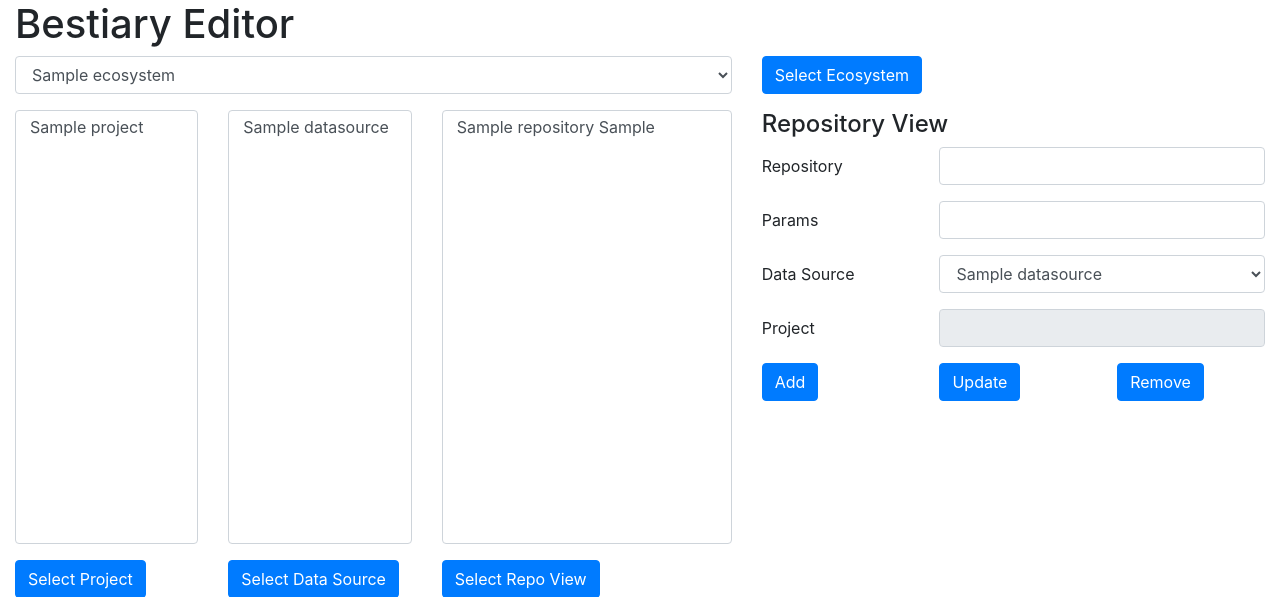
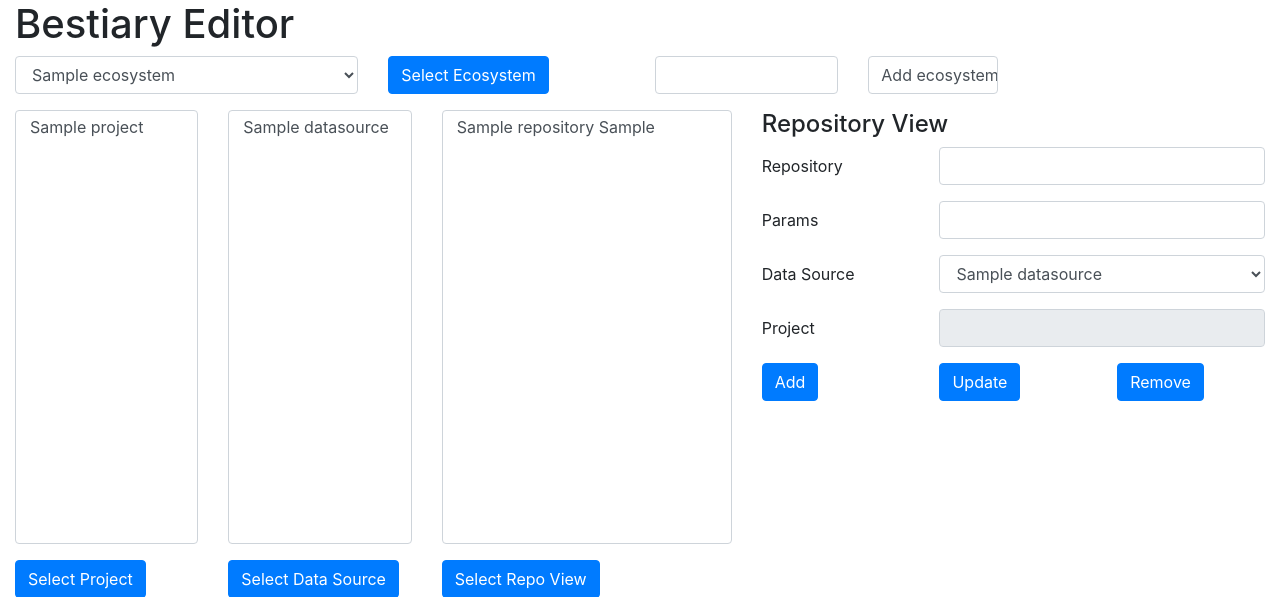
Before and after one commit to chaoss/grimoirelab-bestiary, a Django app: page /projects/editor/ in a window 1280 px wide. Shown: the part 56-653 px from the top of the page. Run offline with Django 3.2, Linux system fonts and the light colour scheme; tables that the repository leaves empty hold one stand-in row (values such as "Sample post"); some libraries are stand-ins or nearby versions.

Commit message:
[editor] Add "Add ecosystem" feature
 - Rename form `EcosystemForm` as `EcosystemsForm` to match the format
   with the rest of Forms, as forms with plural names are used
   to show a list of objects and singular names are used to add
   a new object of that class.

 - Add form `EcosystemForm` for the new `Add Ecosystem` feature.
   This was the reason for the renaming (see previous point).

 - Modify editor template with the new `Add Ecosystem` form

 - Add `add_ecosystem` method to `views.py`.

 - Add new `urlpattern` to `urls.py` for supporting the new form.

```diff
--- a/django_bestiary/projects/forms.py
+++ b/django_bestiary/projects/forms.py
@@ -54,11 +54,21 @@ class BestiaryEditorForm(forms.Form):
 
 class EcosystemForm(BestiaryEditorForm):
 
+    @perfdata
+    def __init__(self, *args, **kwargs):
+        super(EcosystemForm, self).__init__(*args, **kwargs)
+
+        self.fields['ecosystem_name'] = forms.CharField(label='Ecosystem name', max_length=100)
+        self.fields['ecosystem_name'].widget = forms.TextInput(attrs={'class': 'form-control'})
+
+
+class EcosystemsForm(BestiaryEditorForm):
+
     widget = forms.Select(attrs={'class': 'form-control'})
 
     @perfdata
     def __init__(self, *args, **kwargs):
-        super(EcosystemForm, self).__init__(*args, **kwargs)
+        super(EcosystemsForm, self).__init__(*args, **kwargs)
 
         choices = ()
 
--- a/django_bestiary/projects/templates/projects/editor.html
+++ b/django_bestiary/projects/templates/projects/editor.html
@@ -21,19 +21,28 @@
   <div class="col-sm">
     <form action="/select_ecosystem" method="post">
       {% csrf_token %}
-      {% for field in ecosystem_form.state_fields %}
+      {% for field in ecosystems_form.state_fields %}
         {{ field }}
       {% endfor %}
-      {{ ecosystem_form.name.errors }}
+      {{ ecosystems_form.name.errors }}
       <div class="form-group row">
         <div class="col-sm-7">
-          {{ ecosystem_form.name }}
+          {{ ecosystems_form.name }}
         </div>
         <div class="col-sm-5">
           <button type="submit" class="btn btn-primary">Select Ecosystem</button>
         </div>
       </div>
     </form>
+  </div>
+  <div class="col-sm">
+    <form action="/add_ecosystem" method="post">
+        {% csrf_token %}
+        <div class="form-group row">
+            <div class="col-sm-4">{{ ecosystem_form.ecosystem_name }}</div>
+            <div class="col-sm-3"><input type="submit" value="Add ecosystem" class="form-control"></div>
+      </form>
+  </div>
   </div>
 </div>
 
--- a/django_bestiary/projects/templates/projects/project.html
+++ b/django_bestiary/projects/templates/projects/project.html
@@ -60,7 +60,7 @@
             <div class="modal-body">
                     <div class="input-group">
                         <span class="input-group-addon"><i class="fa fa-globe"></i></span>
-                        {{ ecosystem_form.name }}
+                        {{ ecosystems_form.name }}
                     </div>
             </div>
             <div class="modal-footer">
--- a/django_bestiary/projects/urls.py
+++ b/django_bestiary/projects/urls.py
@@ -7,6 +7,7 @@ urlpatterns = [
     url(r'^export/ecosystem=(?P<ecosystem>[\w ]+)', views.export_to_file),
     url(r'^export/$', views.export_to_file),
     url(r'^editor/$', views.editor, name='editor'),
+    url(r'^add_ecosystem$', views.add_ecosystem),
     url(r'^select_ecosystem$', views.select_ecosystem),
     url(r'^add_project$', views.add_project),
     url(r'^remove_project$', views.remove_project),
--- a/django_bestiary/projects/views.py
+++ b/django_bestiary/projects/views.py
@@ -24,7 +24,7 @@ from . import forms
 def index(request):
 
     template = loader.get_template('projects/project.html')
-    eco_form = forms.EcosystemForm(state=None)
+    eco_form = forms.EcosystemsForm(state=None)
     project = None
     if (request.GET.get('project')):
         project = request.GET.get('project')
@@ -32,7 +32,7 @@ def index(request):
     context.update(find_projects())
     context.update(find_project_data_sources(project))
     context['project_selected'] = project
-    context['ecosystem_form'] = eco_form
+    context['ecosystems_form'] = eco_form
     render_index = template.render(context, request)
     return HttpResponse(render_index)
 
@@ -94,7 +94,8 @@ def perfdata(func):
 @perfdata
 def build_forms_context(state=None):
     """ Get all forms to be shown in the editor """
-    eco_form = forms.EcosystemForm(state=state)
+    eco_form = forms.EcosystemsForm(state=state)
+    add_eco_form = forms.EcosystemForm(state=state)
     projects_form = forms.ProjectsForm(state=state)
     project_form = forms.ProjectForm(state=state)
     project_remove_form = None
@@ -112,7 +113,8 @@ def build_forms_context(state=None):
         if state.data_sources:
             data_sources_form.initial['name'] = state.data_sources[0]
 
-    context = {"ecosystem_form": eco_form,
+    context = {"ecosystems_form": eco_form,
+               "ecosystem_form": add_eco_form,
                "projects_form": projects_form,
                "project_form": project_form,
                "project_remove_form": project_remove_form,
@@ -122,6 +124,28 @@ def build_forms_context(state=None):
                "repository_view_form": repository_view_form
                }
     return context
+
+
+def add_ecosystem(request):
+
+    if request.method == 'POST':
+        form = forms.EcosystemForm(request.POST)
+        if form.is_valid():
+            ecosystem_name = form.cleaned_data['ecosystem_name']
+            eco_orm = Ecosystem(name=ecosystem_name)
+            eco_orm.save()
+
+            # Select and ecosystem reset the state. Don't pass form=form
+            return shortcuts.render(request, 'projects/editor.html',
+                                    build_forms_context(EditorState(eco_name=ecosystem_name)))
+        else:
+            # TODO: Show error
+            print("FORM errors", form.errors)
+            raise Http404
+    # if a GET (or any other method) we'll create a blank form
+    else:
+        # TODO: Show error
+        return shortcuts.render(request, 'projects/editor.html', build_forms_context())
 
 
 def add_repository_view(request):
@@ -356,7 +380,7 @@ def select_project(request):
 @perfdata
 def select_ecosystem(request):
     if request.method == 'POST':
-        form = forms.EcosystemForm(request.POST)
+        form = forms.EcosystemsForm(request.POST)
         if form.is_valid():
             name = form.cleaned_data['name']
             # Select and ecosystem reset the state. Don't pass form=form
```
